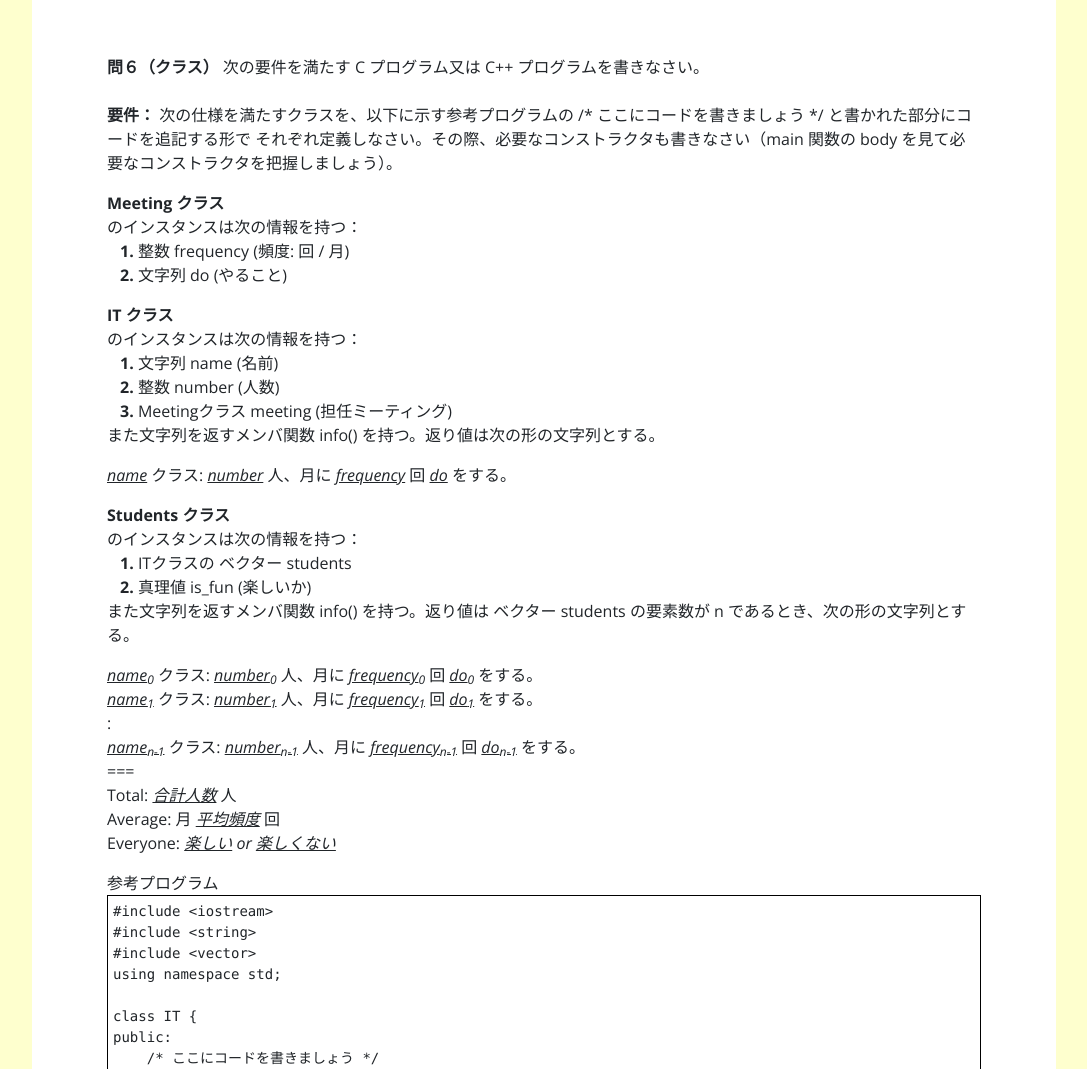
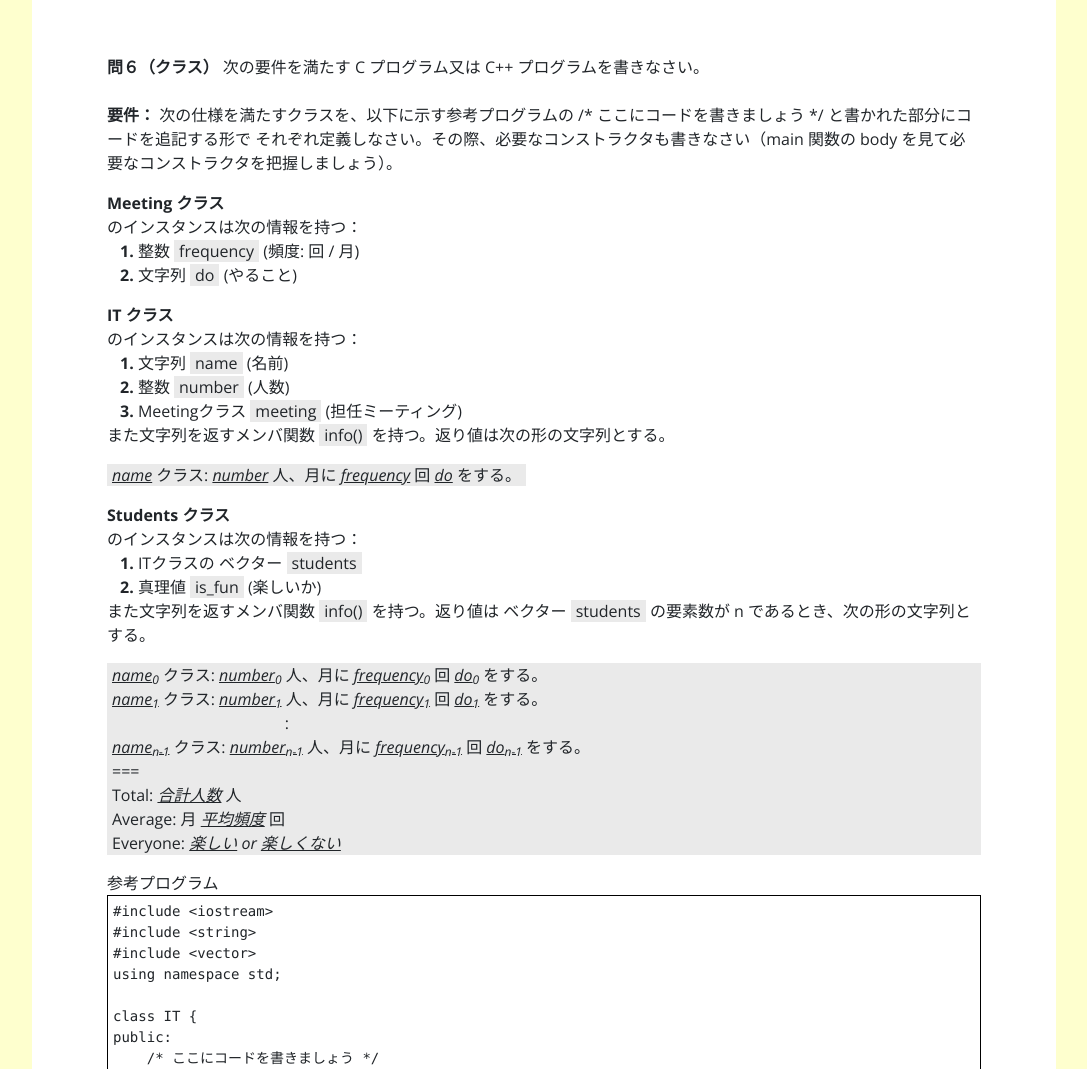
Before and after one commit to Phi110/f-management-system, a PHP site: page /test.c2.html in a window 1280 px wide. Shown: the part 3761-4830 px from the top of the page, without its empty margins (96-1183 px from the left). Run offline with PHP 8.4, Linux system fonts and the light colour scheme; some libraries are stand-ins or nearby versions.

Commit message:
Add files via upload

```diff
--- a/cpp.css
+++ b/cpp.css
@@ -144,6 +144,14 @@ table {
 }
 th, td {
     border: 1px solid black;
+}
+.gray {
+    background-color: rgb(234, 234, 234);
+    padding-left: 5px;
+    padding-right: 5px;
+}
+.left-big-space {
+    padding-left: 20%;
 }
 .picture {
     width: 100%;
```
